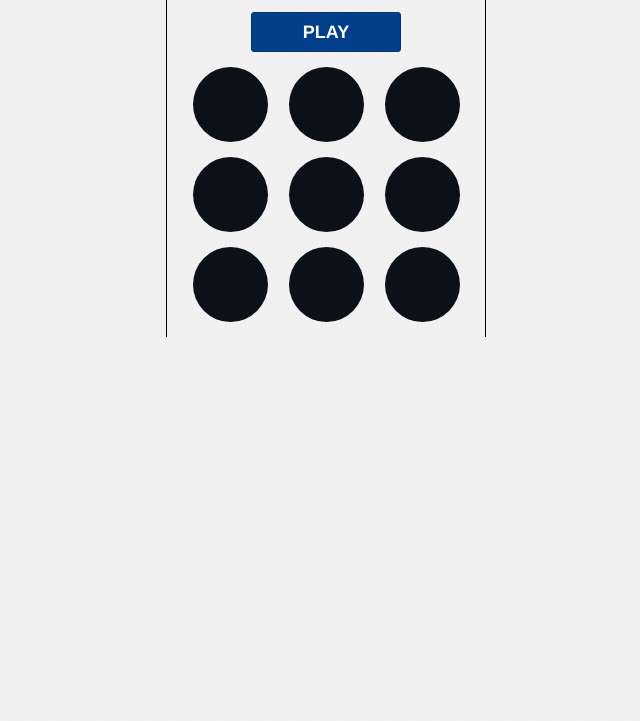
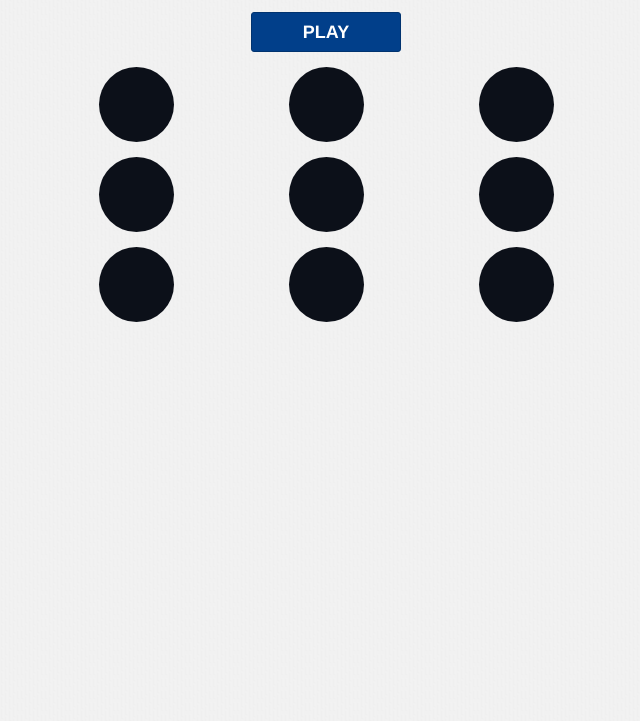
Before and after one commit to dfw/whack-a-trump, a plain HTML site: page index.html in a window 1280 px wide. Shown: the part 79-800 px from the top of the page, without its empty margins (314-954 px from the left). Drawn offline with Linux system fonts and the light colour scheme.

Commit message:
Add init function

```diff
--- a/scripts/main.js
+++ b/scripts/main.js
@@ -11,6 +11,19 @@ var game = {
   timeRemaining: 10,
   score: 0,
   newHighScore: false,
+  init: function() {
+    playBtn.onclick = function() {
+      game.start();
+    };
+    quitBtn.onclick = function() {
+      game.end();
+      game.resetGame();
+    };
+    for (var i = 0; i < trumps.length; i++) {
+      var trump = trumps[i].getElementsByTagName('span')[0];
+      trump.onclick = game.hit;
+    }
+  },
   start: function() {
     game.showQuit();
     game.countdown = setInterval(game.updateTime, 1000);
@@ -151,19 +164,7 @@ var game = {
   }
 };
 
-playBtn.onclick = function() {
-  game.start();
-};
-
-quitBtn.onclick = function() {
-  game.end();
-  game.resetGame();
-};
-
-for (var i = 0; i < trumps.length; i++) {
-  var trump = trumps[i].getElementsByTagName('span')[0];
-  trump.onclick = game.hit;
-}
+game.init();
 
 function randomNumber(min, max) {
   return Math.floor(Math.random() * (max - min + 1)) + min;
--- a/styles/main.css
+++ b/styles/main.css
@@ -35,15 +35,13 @@ img {
 
 body {
   background: url("../images/satinweave.png") repeat 0 0;
-  border-left: 1px solid black;
-  border-right: 1px solid black;
   font-family: "HelveticaNeue-Light", "Helvetica Neue Light", "Helvetica Neue", Helvetica, Arial, "Lucida Grande", sans-serif;
   margin: 0 auto;
-  position: relative;
-  width: 320px;
 }
 
 main {
+  margin: 0 auto;
+  max-width: 600px;
   padding: 0 15px;
 }
 
```
